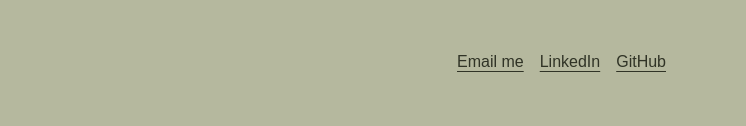
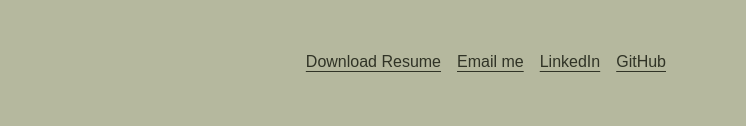
Before and after one commit to bluestriker03/bluestriker03.github.io, a plain HTML site: page index.html in a window 1280 px wide. Shown: the part 4501-4627 px from the top of the page, 534-1280 px from the left. Drawn offline with Linux system fonts and the light colour scheme.

Commit message:
Update index.html

```diff
--- a/index.html
+++ b/index.html
@@ -490,7 +490,8 @@
         <img class="component" data-part="motor" alt="">
       </div>
       <div class="contact-links">
-        <a href="mailto:ltarandeep@gmail.com">Email me</a>
+        <a href="resume.pdf" download>Download Resume</a>
+        <a href="mailto:tarandeeplubana01@gmail.com">Email me</a>
         <a href="https://www.linkedin.com/in/tarandeep-lubana/">LinkedIn</a>
         <a href="https://github.com/bluestriker03">GitHub</a>
       </div>
```
